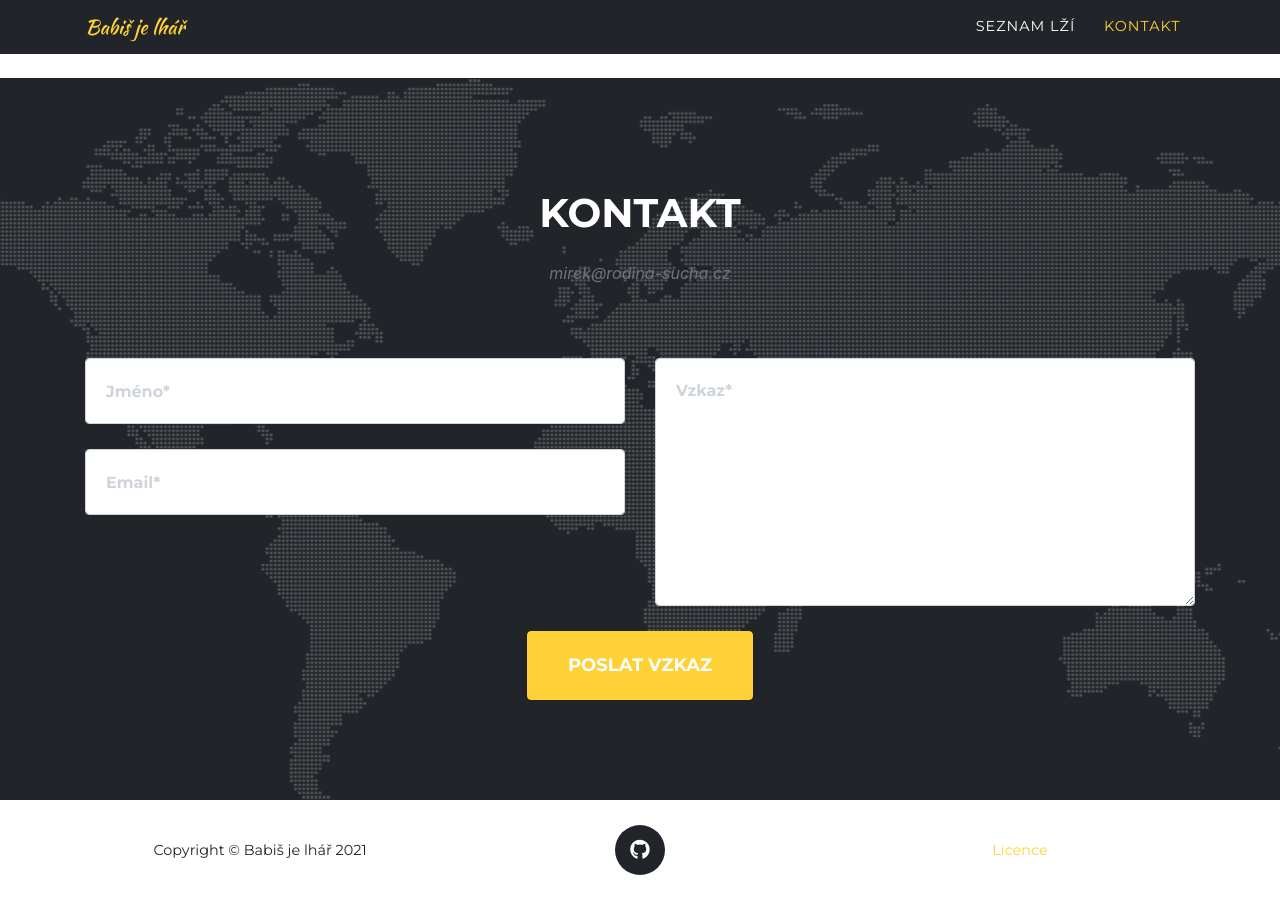
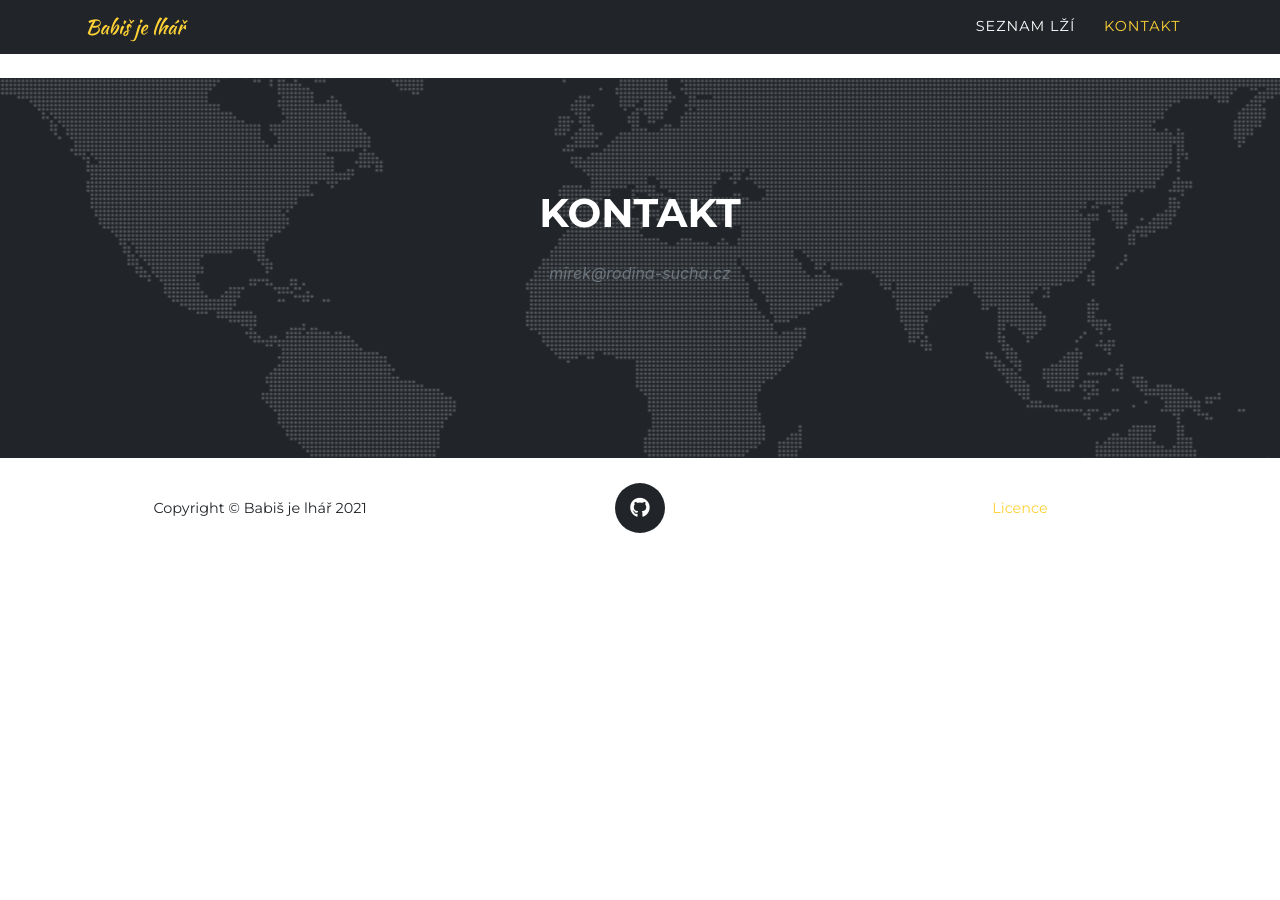
Before and after one commit to xsuchy/babisjelhar, a Jekyll site: the page built from index.md, in a window 1280 px wide and 900 px high, scrolled down 32743 px. Built offline with Jekyll 4.4.1, drawn with Linux system fonts in a browser that asks for light colours; some web fonts are replaced; after the commit the page ends 33301 px from its top, so only the background shows below that.

Commit message:
zrusit formular, nefunguje

```diff
--- a/_includes/contact.html
+++ b/_includes/contact.html
@@ -9,35 +9,6 @@
       </div>
       <div class="row">
         <div class="col-lg-12">
-          <form id="contactForm" action="https://formspree.io/f/xyybrola" novalidate="novalidate" method="POST">
-		  <!--name="sentMessage"-->
-            <div class="row">
-              <div class="col-md-6">
-                <div class="form-group">
-                  <input name="name" class="form-control" id="name" type="text" placeholder="Jméno*" required="required" data-validation-required-message="Zadejte prosím vaše jméno.">
-                  <p class="help-block text-danger"></p>
-                </div>
-                <div class="form-group">
-                  <input name="_replyto" class="form-control" id="email" type="email" placeholder="Email*" required="required" data-validation-required-message="Zadejte prosím emailovou adresu.">
-                  <p class="help-block text-danger"></p>
-                </div>
-              </div>
-              <div class="col-md-6">
-                <div class="form-group">
-                  <textarea name="message" class="form-control" id="message" placeholder="Vzkaz*" required="required" data-validation-required-message="Zadejte prosím vzkaz."></textarea>
-                  <p class="help-block text-danger"></p>
-                </div>
-              </div>
-			  <input type="hidden" name="_subject" id="email-subject" value="Contact Form Submission">
-              <div class="clearfix"></div>
-              <div class="col-lg-12 text-center">
-                <div id="success"></div>
-                <button id="sendMessageButton" class="btn btn-primary btn-xl text-uppercase" type="submit">Poslat vzkaz</button>
-              </div>
-			  <input type="text" name="_gotcha" style="display:none">
-			  <input type="hidden" name="_next" value="#"/>
-            </div>
-          </form>
         </div>
       </div>
     </div>
```
